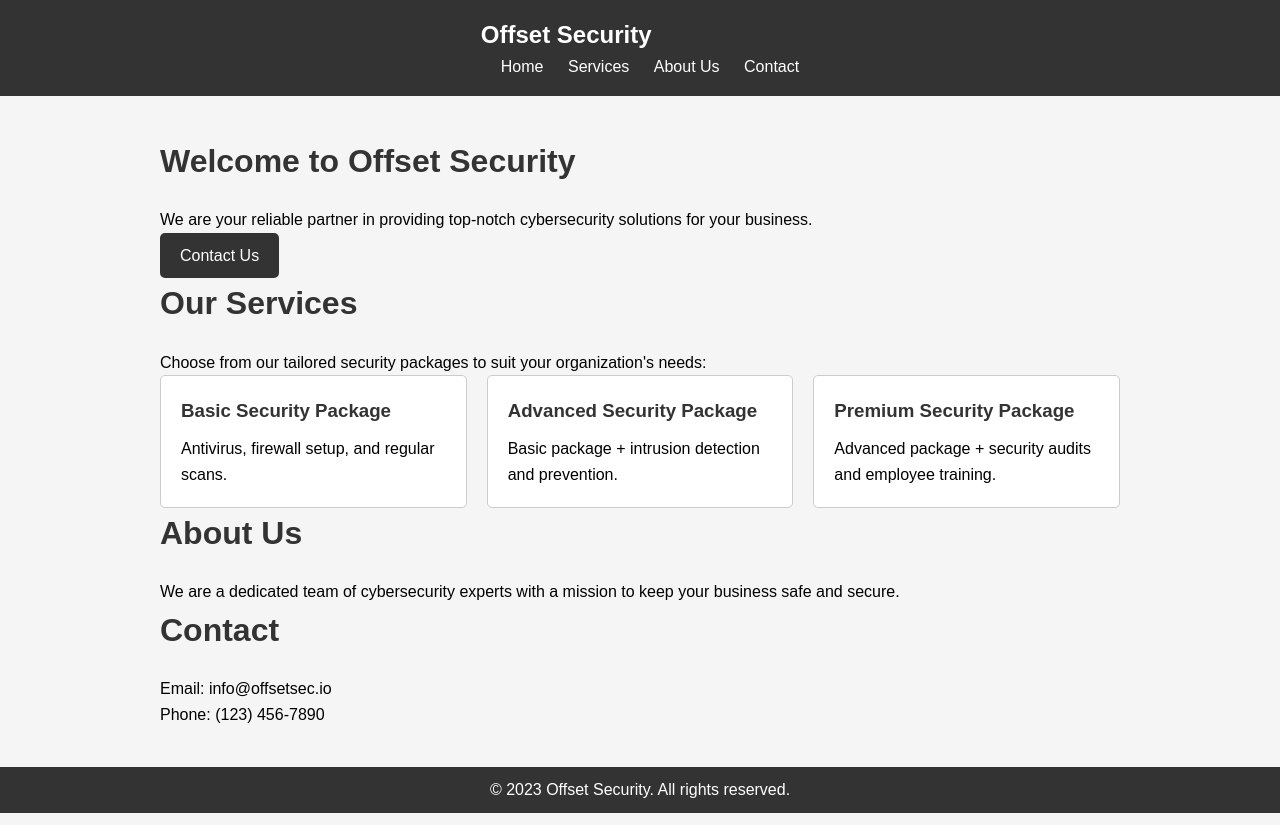
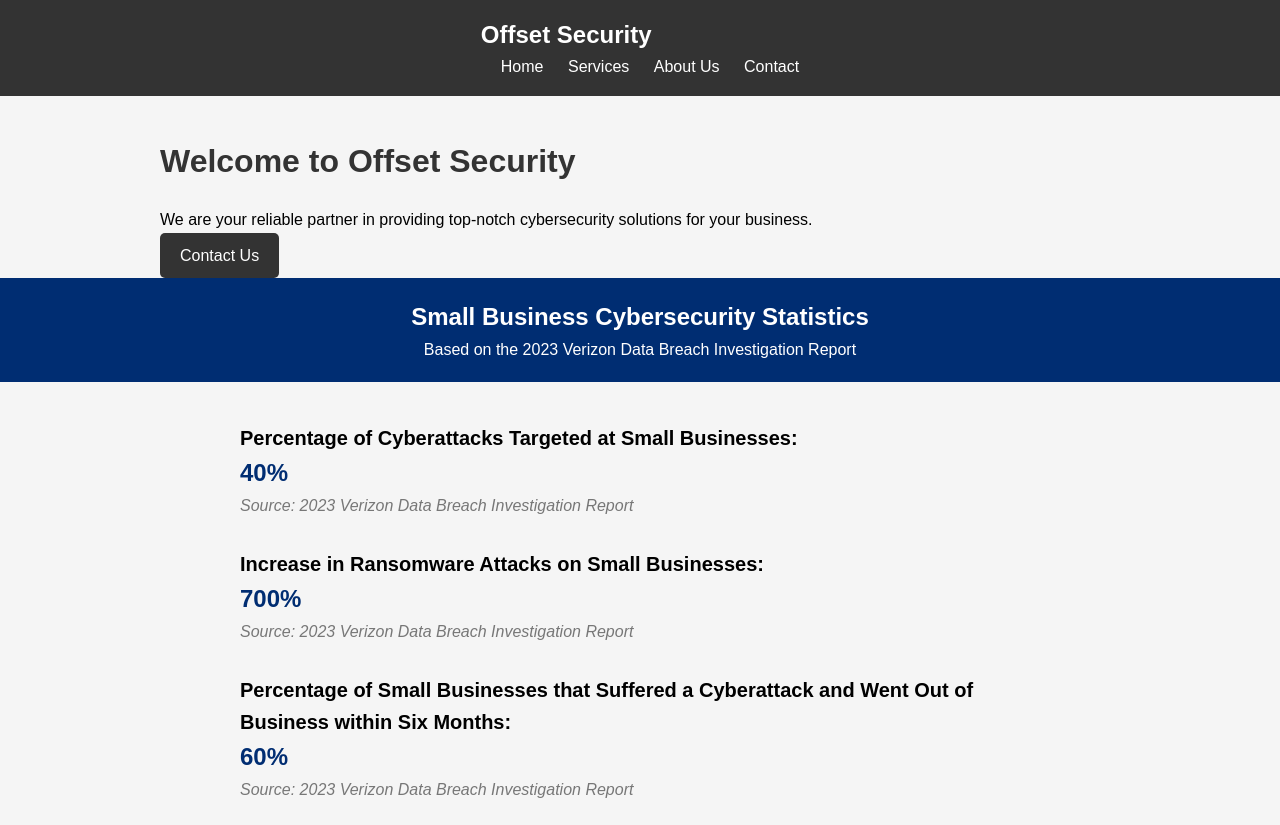
Before and after one commit to r3d-sparr0w/r3d-sparr0w.github.io, a plain HTML site: page index.html in a window 1280 px wide. Shown: the top 825 px of the page. Drawn offline with Linux system fonts and the light colour scheme.

Commit message:
Update index.html
Added statistics from 2023 Verizon DBIR

```diff
--- a/index.html
+++ b/index.html
@@ -29,7 +29,32 @@
                 <a href="#contact" class="btn">Contact Us</a>
             </div>
         </section>
-
+        <section>
+            <title>Small Business Cybersecurity Statistics - 2023 Verizon Data Breach Report</title>
+                <body>
+                   <header style="background-color: #002D72; color: #ffffff; text-align: center; padding: 20px;">
+                     <h1>Small Business Cybersecurity Statistics</h1>
+                    <p>Based on the 2023 Verizon Data Breach Investigation Report</p>
+                   </header>
+                <div style="max-width: 800px; margin: 20px auto; padding: 20px;">
+                  <div style="margin-bottom: 30px;">
+                  <div style="font-size: 20px; font-weight: bold;">Percentage of Cyberattacks Targeted at Small Businesses:</div>
+                  <div style="font-size: 24px; color: #002D72; font-weight: bold;">40%</div>
+                  <div style="font-style: italic; color: #777777;">Source: 2023 Verizon Data Breach Investigation Report</div>
+                </div>
+               <div style="margin-bottom: 30px;">
+                 <div style="font-size: 20px; font-weight: bold;">Increase in Ransomware Attacks on Small Businesses:</div>
+                 <div style="font-size: 24px; color: #002D72; font-weight: bold;">700%</div>
+                 <div style="font-style: italic; color: #777777;">Source: 2023 Verizon Data Breach Investigation Report</div>
+               </div>
+               <div>
+                 <div style="font-size: 20px; font-weight: bold;">Percentage of Small Businesses that Suffered a Cyberattack and Went Out of Business within Six Months:</div>
+                 <div style="font-size: 24px; color: #002D72; font-weight: bold;">60%</div>
+                 <div style="font-style: italic; color: #777777;">Source: 2023 Verizon Data Breach Investigation Report</div>
+                 </div>
+               <!-- Add more statistics from the report here as needed -->
+               </div>
+            </body>
         <section id="services">
             <div class="container">
                 <h2>Our Services</h2>
@@ -62,7 +87,6 @@
             <div class="container">
                 <h2>Contact</h2>
                 <p>Email: info@offsetsec.io</p>
-                <p>Phone: (123) 456-7890</p>
             </div>
         </section>
     </main>
```
